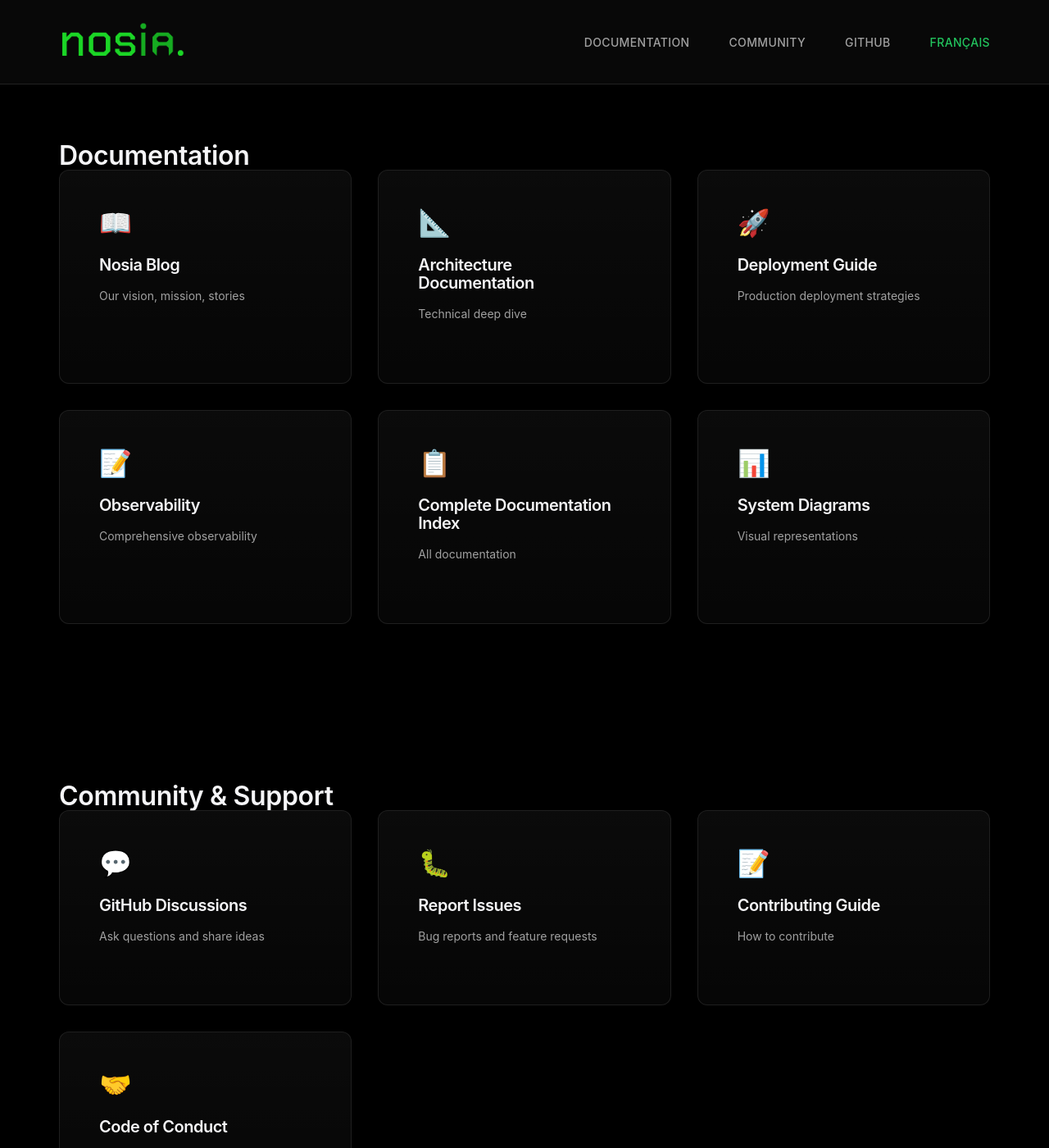
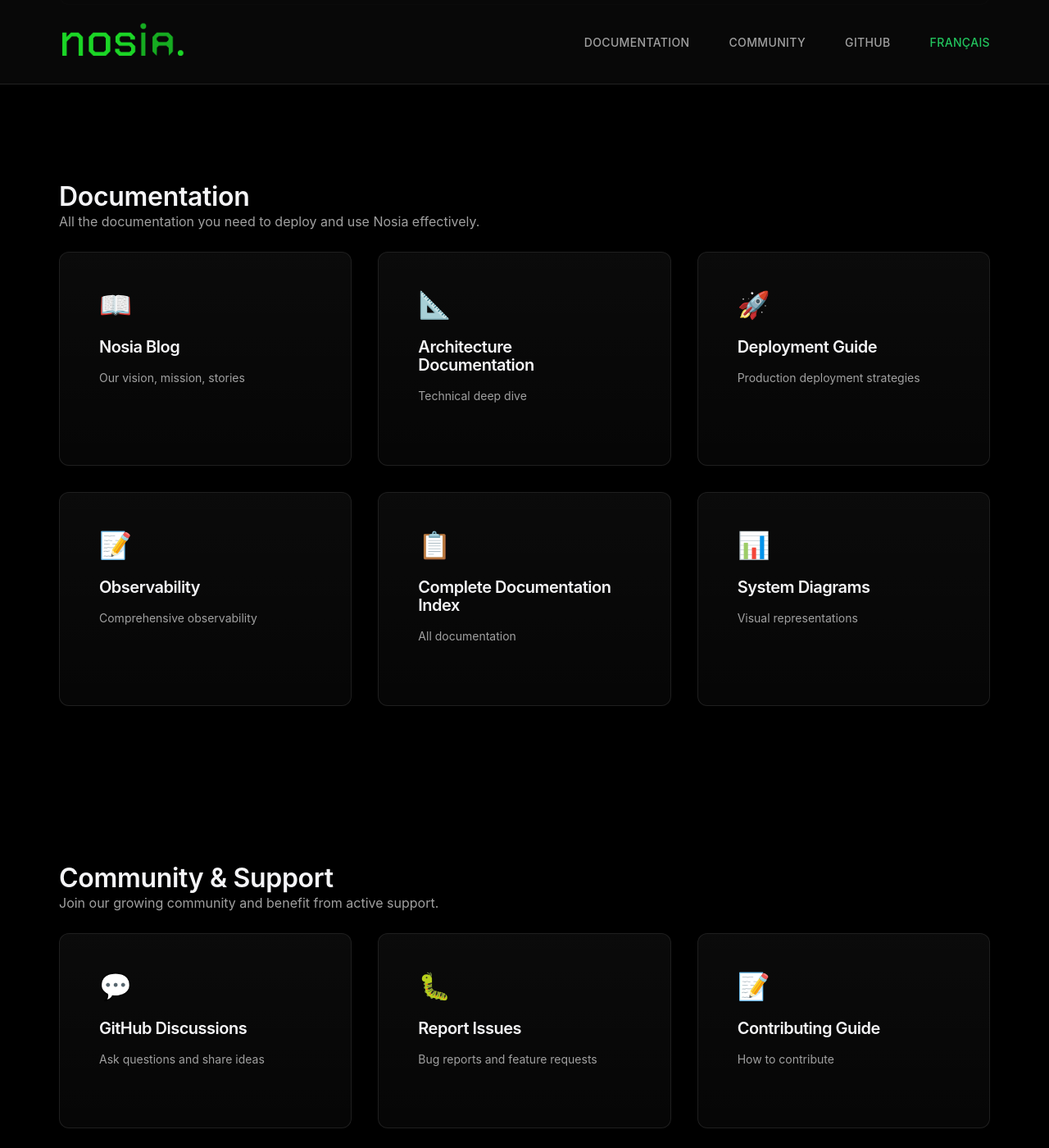
Before and after one commit to dilolabs/nosia-ai, a Jekyll site: the page built from index-en.md, in a window 1280 px wide and 1400 px high, scrolled down 4126 px. Shown: the whole window at 82% size. Built offline with Jekyll 4.4.1, drawn with Linux system fonts in a browser that asks for light colours; some of the changed text lies outside the part shown.

Commit message:
feat: subtitles

```diff
--- a/index-en.md
+++ b/index-en.md
@@ -48,6 +48,7 @@ lang: en
 <section id="features" class="features">
   <div class="container">
     <h2>Key Features</h2>
+    <p>Discover how Nosia gives you complete control over your AI with powerful and intuitive tools.</p>
     <div class="grid">
       <div class="card">
         <span class="icon">🔒</span>
@@ -100,6 +101,7 @@ lang: en
 <section id="documentation" class="documentation">
   <div class="container">
     <h2>Documentation</h2>
+    <p>All the documentation you need to deploy and use Nosia effectively.</p>
     <div class="grid">
       <a href="https://blog.nosia.ai/" class="card" target="_blank" rel="noopener">
         <span class="icon">📖</span>
@@ -138,6 +140,7 @@ lang: en
 <section id="community" class="community">
   <div class="container">
     <h2>Community & Support</h2>
+    <p>Join our growing community and benefit from active support.</p>
     <div class="grid">
       <a href="https://github.com/nosia-ai/nosia/discussions" class="card" target="_blank" rel="noopener">
         <span class="icon">💬</span>
```
Also changed, not shown: index.md (+3 -0 lines).
